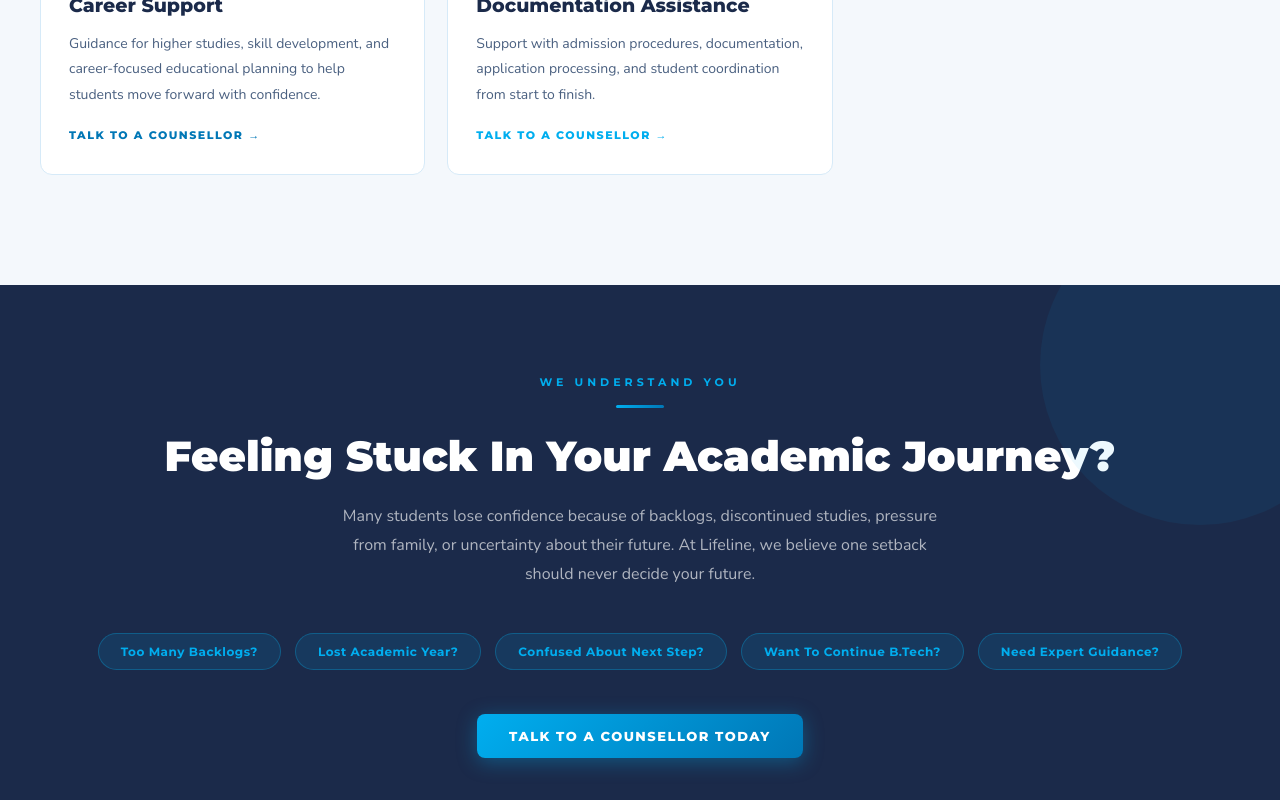
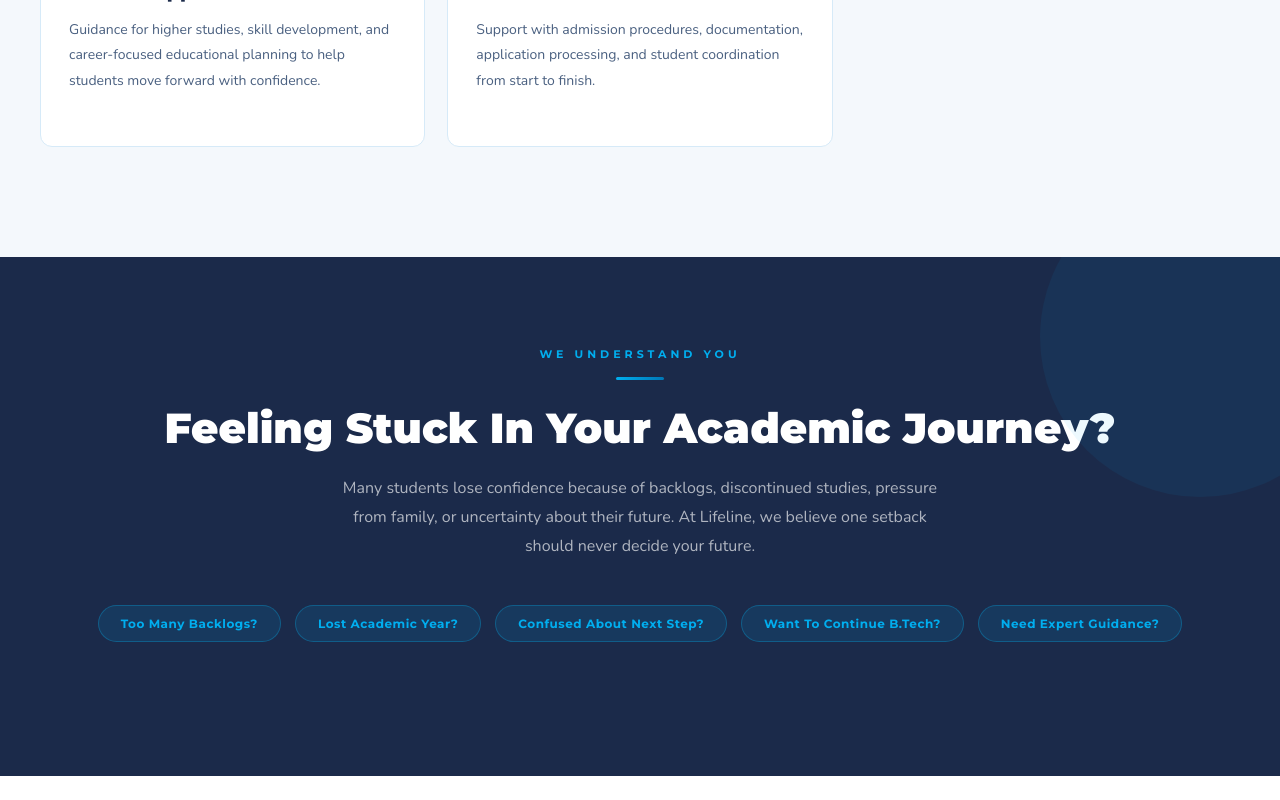
Before and after one commit to Akshay12kavungal/lifeline-consultancy, a React (Create React App) app: page / in a window 1280 px wide. Shown: the part 1960-2760 px from the top of the page. Built offline with nearby package versions, Linux system fonts and the light colour scheme; a web font is replaced by a local one.

Commit message:
Remove contact buttons from App component
Removed buttons for contacting a counsellor and experts.

```diff
--- a/src/App.jsx
+++ b/src/App.jsx
@@ -345,9 +345,6 @@ export default function App() {
                 <div style={{ display:"inline-block",fontFamily:"'Montserrat',sans-serif",fontSize:9,letterSpacing:1.5,color:s.highlight?"#00AEEF":s.color,border:`1.5px solid ${s.highlight?"#00AEEF55":s.color+"55"}`,padding:"3px 12px",borderRadius:20,marginBottom:14,textTransform:"uppercase",fontWeight:700,background:s.highlight?"rgba(0,174,239,0.1)":`${s.color}0D` }}>{s.tag}</div>
                 <h3 style={{ fontFamily:"'Montserrat',sans-serif",fontSize:19,fontWeight:800,color:s.highlight?"#fff":"#1B2A4A",marginBottom:12,lineHeight:1.3 }}>{s.title}</h3>
                 <p style={{ fontFamily:"'Nunito',sans-serif",fontWeight:400,fontSize:14,lineHeight:1.85,color:s.highlight?"rgba(255,255,255,0.65)":"#4A6080",marginBottom:20 }}>{s.desc}</p>
-                <button onClick={() => scrollTo("contact")} style={{ background:"none",border:"none",color:s.highlight?"#00AEEF":s.color,fontFamily:"'Montserrat',sans-serif",fontSize:11,letterSpacing:1.5,textTransform:"uppercase",cursor:"pointer",padding:0,display:"flex",alignItems:"center",gap:8,fontWeight:800 }}>
-                  Talk To A Counsellor →
-                </button>
               </div>
             ))}
           </div>
@@ -373,7 +370,6 @@ export default function App() {
               </div>
             ))}
           </div>
-          <button className="blue-btn" style={{ fontSize:13 }} onClick={() => scrollTo("contact")}>Talk To A Counsellor Today</button>
         </div>
       </section>
 
@@ -430,9 +426,6 @@ export default function App() {
                 Guiding students towards a better academic future. Better Guidance. Better Direction. Better Future.
               </div>
             </div>
-            <button className="blue-btn" style={{ flexShrink:0,whiteSpace:"nowrap" }} onClick={() => scrollTo("contact")}>
-              Talk To Our Expert
-            </button>
           </div>
         </div>
       </section>
@@ -464,7 +457,6 @@ export default function App() {
                   </div>
                 ))}
               </div>
-              <button className="blue-btn" onClick={() => scrollTo("contact")}>Talk to Our Experts</button>
             </div>
             <div className={`fade-up s2${visible.about?" in":""}`}>
               <div style={{ background:"linear-gradient(135deg,#EBF5FD,#F4F8FC)",border:"1.5px solid #D6EAF8",borderRadius:16,padding:40 }}>
```
